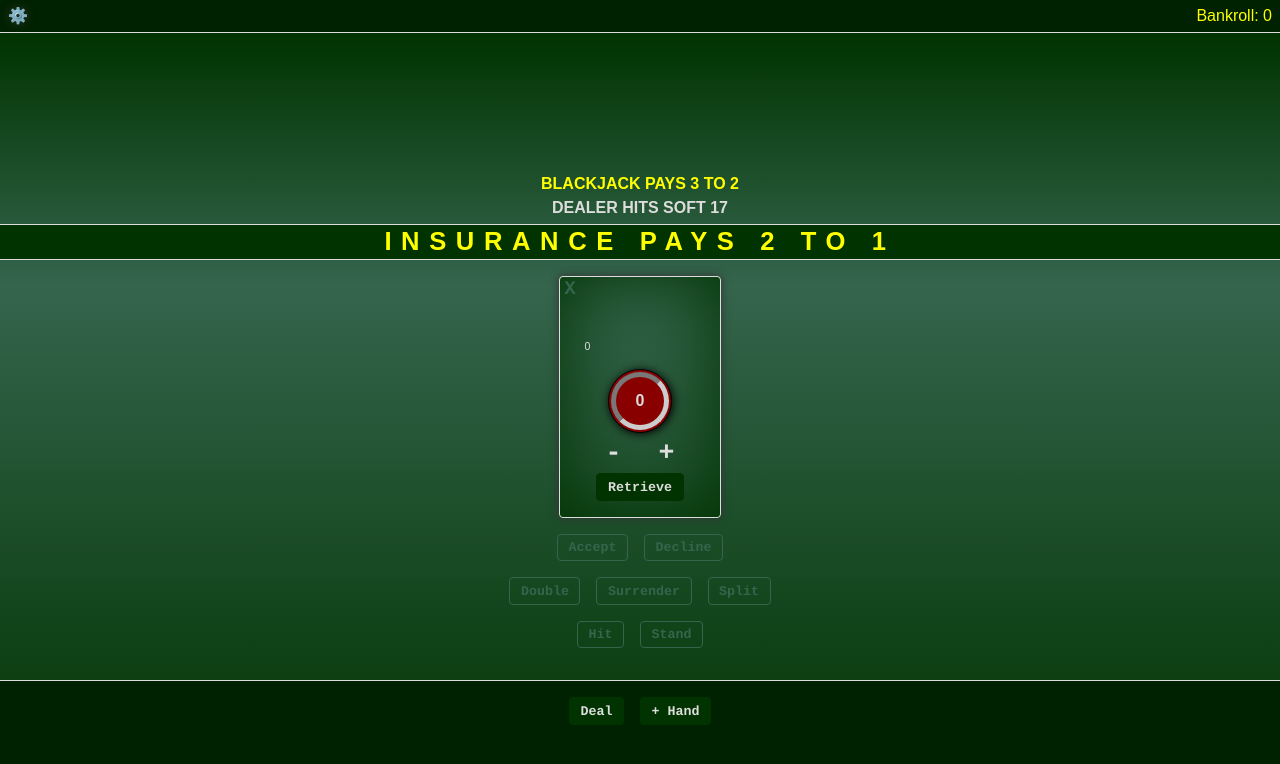
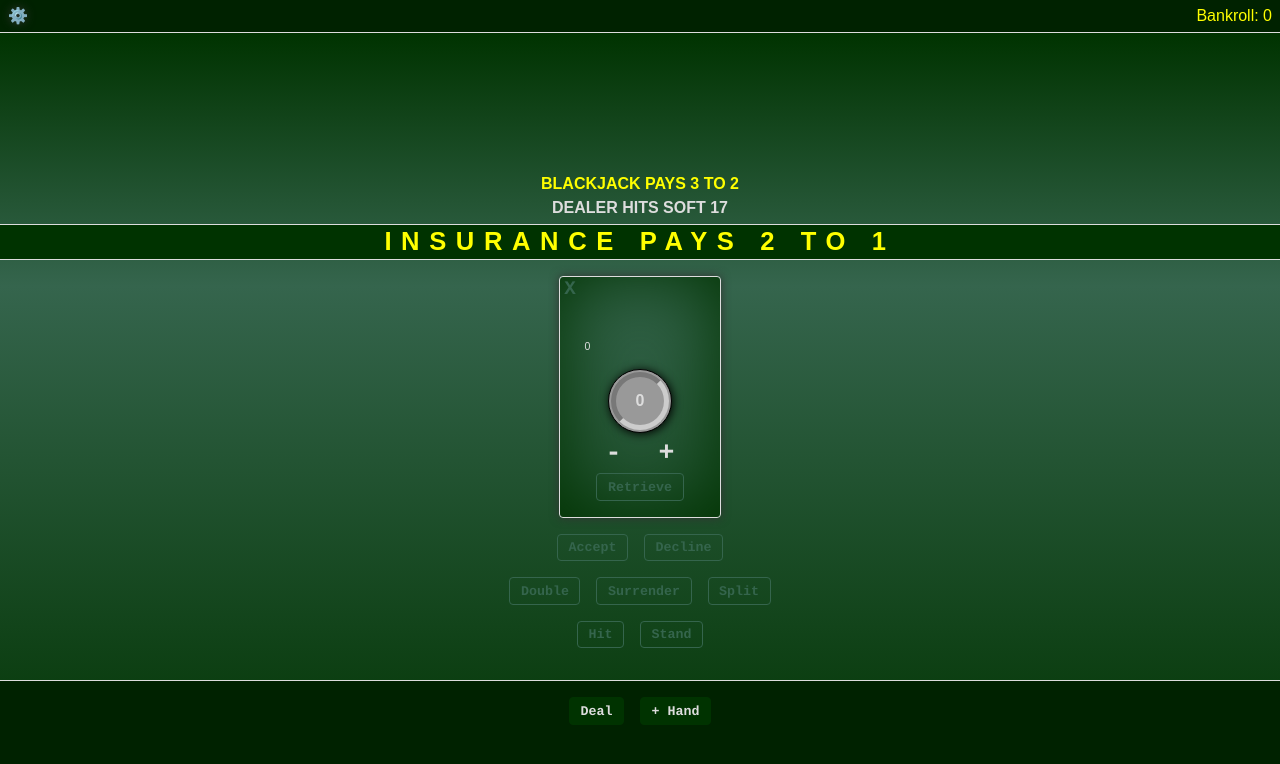
Before and after one commit to theresamclaird/blackjack, a React (Create React App) app: page / in a window 1280 px wide. Shown: the top 764 px of the page. Built offline with nearby package versions, Linux system fonts and the light colour scheme.

Commit message:
just getting picky

```diff
--- a/src/components/Game/Game.jsx
+++ b/src/components/Game/Game.jsx
@@ -12,12 +12,10 @@ import { getHandValue } from '../../utils/cards';
 /*
     todo:
         - bug: split aces and get a ten and it will be counted as a blackjack.
-        - Find a better place/way? to render the "Accept" and "Decline" buttons for insurance.
         - Add unit tests.
         - Hook up configuration to game logic.
         - Fix accounting bug?
         - Allow the player to scroll horizontally to see all hands.
-        - Add variants to Button and use it for the other buttons.
 */
 
 // const surrenderOptions = {
--- a/src/components/Hand/Hand.jsx
+++ b/src/components/Hand/Hand.jsx
@@ -43,7 +43,7 @@ const Bet = ({ amount, sx }) => (
             height: '4rem',
             width: '4rem',
             color: 'white',
-            backgroundColor: 'red',
+            backgroundColor: amount === 0 ? '#999' : 'red',
             outline: 'inset 5px',
             outlineOffset: '-8px',
             outlineColor: '#ccc',
@@ -148,7 +148,7 @@ const Hand = ({
                     </Flex>
 
                     <Button
-                        disabled={currentState !== 'idle'}
+                        disabled={hand.bet === 0 || currentState !== 'idle'}
                         onClick={clearBet}>Retrieve</Button>
                 </Flex>
                 <Text sx={{
@@ -160,7 +160,7 @@ const Hand = ({
                     width: '1.7rem',
                     textAlign: 'right',
                 }}>{isSoft(hand.cards) ? `${handValue - 10}/${handValue}` : handValue}</Text>
-                {hand.status && hand.settled && <Banner message={hand.status} sx={{ top: '16%', width: '120%' }} />}
+                {hand.status && hand.settled && <Banner message={hand.status} sx={{ top: '17%', width: '120%' }} />}
             </Box>
             <Flex sx={{ justifyContent: 'center', gap: '1rem' }}>
                 <Button
```
